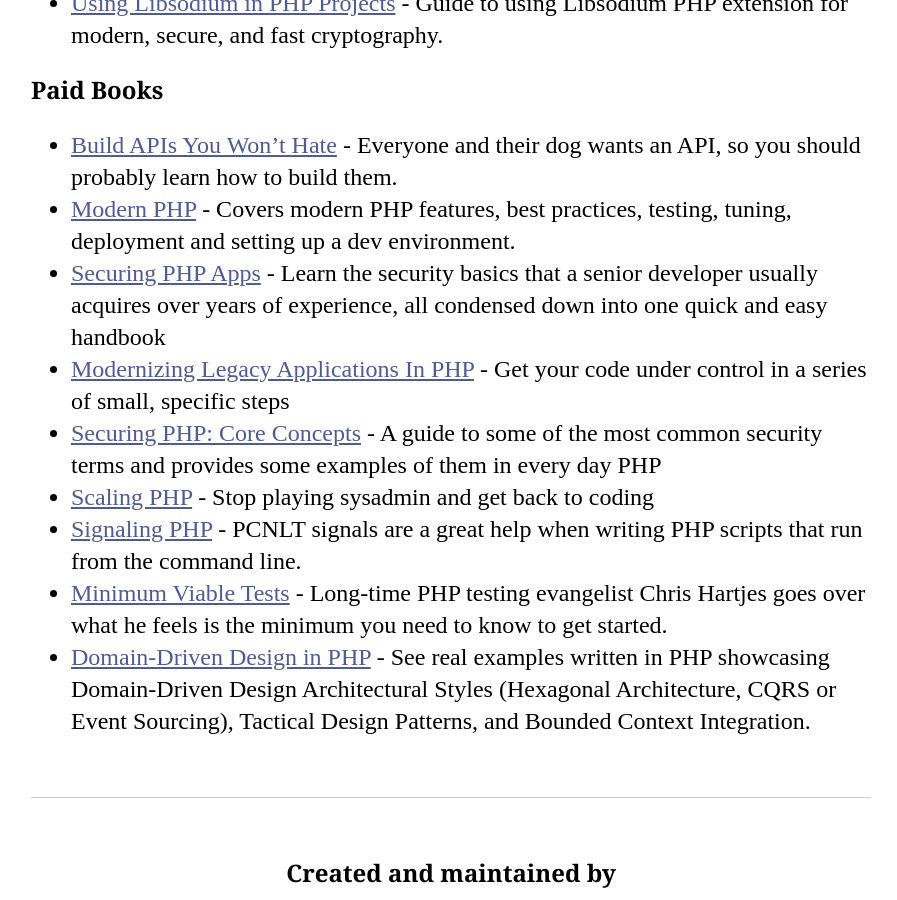
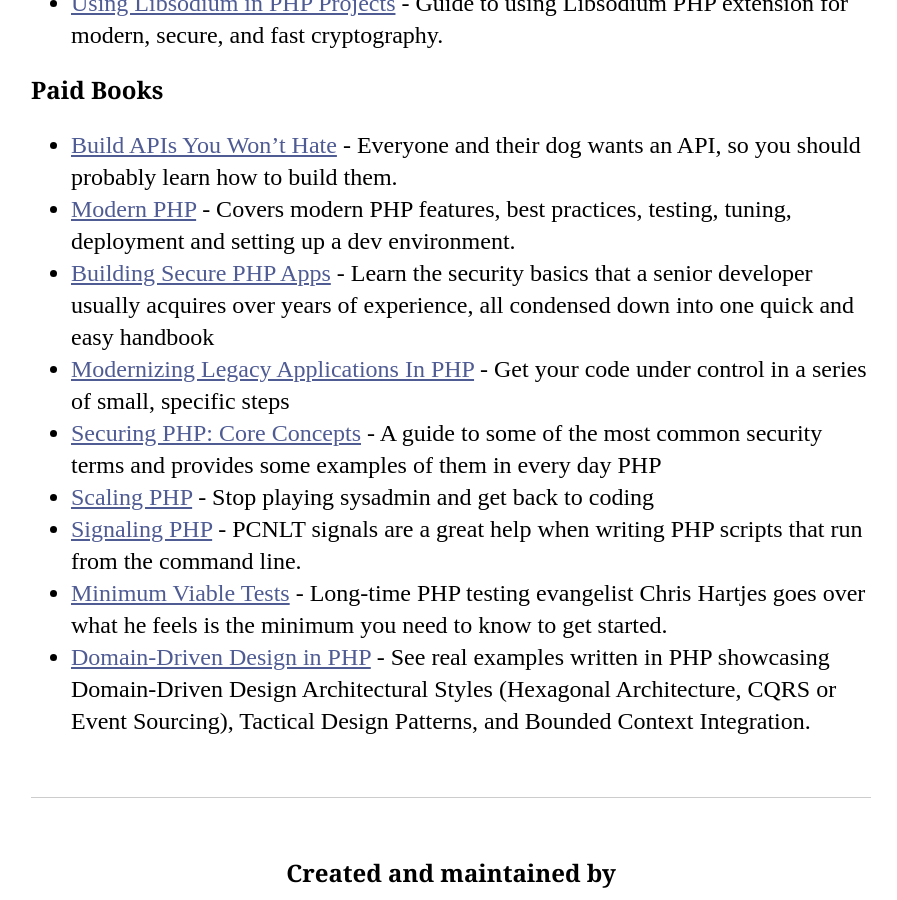
Before and after one commit to codeguy/php-the-right-way, a Jekyll site: the page built from _posts/16-10-01-Books.md, in a window 1280 px wide and 900 px high, scrolled down 1662 px. Shown: the whole window, without its empty margins (189-1086 px from the left). Built offline with Jekyll 4.4.1, drawn with Linux system fonts in a browser that asks for light colours; our own code applies the rules of GitHub Pages for plain Markdown files.

Commit message:
Merge adjacent change

```diff
--- a/_posts/16-10-01-Books.md
+++ b/_posts/16-10-01-Books.md
@@ -22,7 +22,7 @@ for modern, secure, and fast cryptography.
 * [Build APIs You Won't Hate](https://apisyouwonthate.com/) - Everyone and their dog wants an API,
 so you should probably learn how to build them.
 * [Modern PHP](http://shop.oreilly.com/product/0636920033868.do) - Covers modern PHP features, best practices, testing, tuning, deployment and setting up a dev environment.
-* [Securing PHP Apps](https://link.springer.com/book/10.1007/978-1-4842-2120-4) - Learn the security basics that a senior
+* [Building Secure PHP Apps](https://leanpub.com/buildingsecurephpapps) - Learn the security basics that a senior
 developer usually acquires over years of experience, all condensed down into one quick and easy handbook
 * [Modernizing Legacy Applications In PHP](https://leanpub.com/mlaphp) - Get your code under control in a series of
 small, specific steps
```
